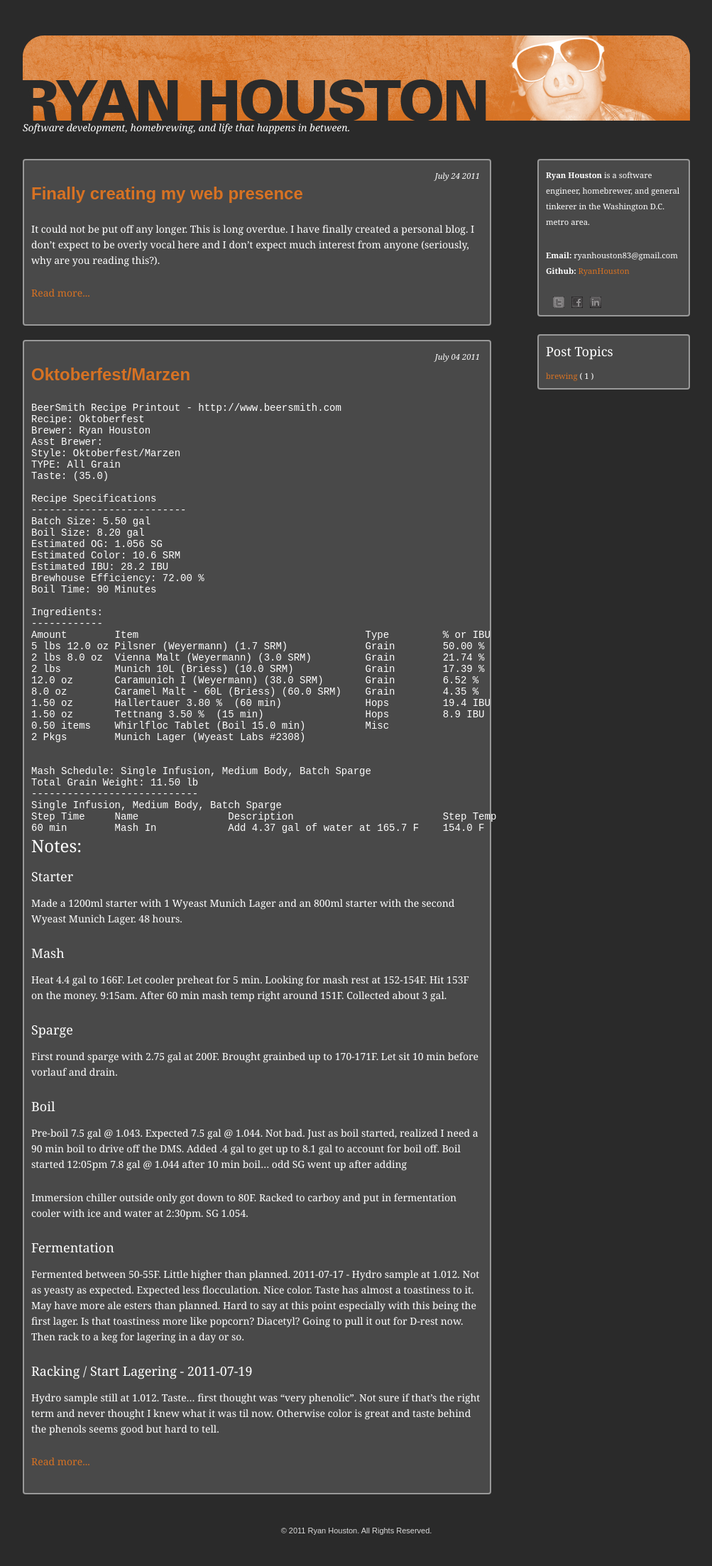
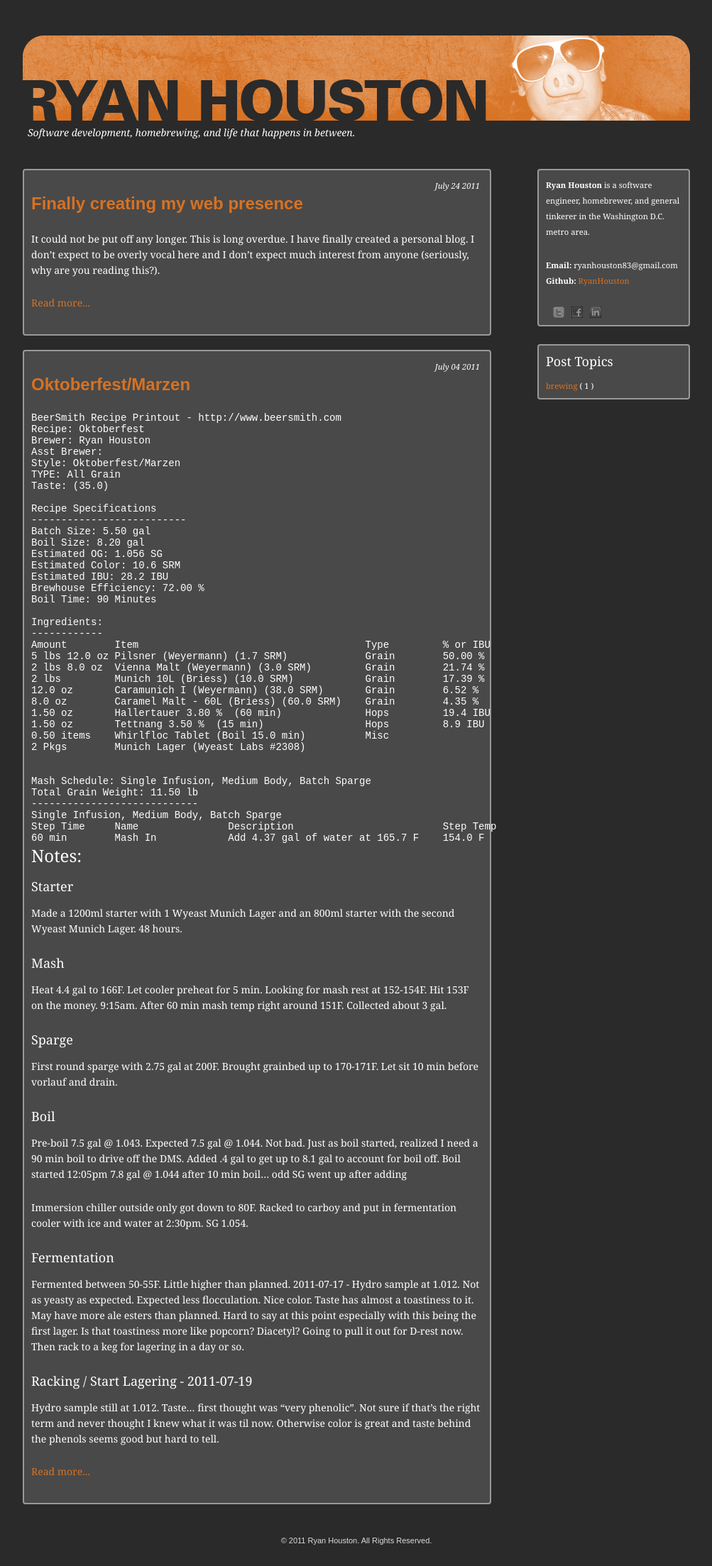
Before and after one commit to ryanhouston/ryanjhouston.com, a Jekyll site: the page built from index.html, in a window 1280 px wide. Shown: the whole page at 71% size, without its empty margins (138-1141 px from the left). Built offline with Jekyll 4.4.1, drawn with Linux system fonts in a browser that asks for light colours; the list of posts is cut into pages by our own code.

Commit message:
Little css tweak to tagline

```diff
--- a/_layouts/base.html
+++ b/_layouts/base.html
@@ -12,7 +12,7 @@
     <div id="container">
       <div id="header">
         <a href="/"><h1 id="logo">Ryan Houston</h1><img src="/images/houston_banner.jpg"/></a>
-        <em>Software development, homebrewing, and life that happens in between.</em>
+        <div id="tagline"><em>Software development, homebrewing, and life that happens in between.</em></div>
 
       </div>
 
--- a/css/blog.css
+++ b/css/blog.css
@@ -85,6 +85,8 @@ a:visited {
   padding: 10px;
   border: 2px solid #999;
   -webkit-border-radius: 4px;
+  -moz-border-radius: 4px;
+  border-radius: 4px;
   margin-bottom: 25px;
 }
 
@@ -112,6 +114,10 @@ a:visited {
   text-decoration: none;
 	display: block;
   color: #d77223;
+}
+
+#tagline {
+  padding: .5em;
 }
 
 /*** Socials ***/
@@ -203,6 +209,8 @@ a:visited {
   padding: 10px;
   border: 2px solid #999;
   -webkit-border-radius: 4px;
+  -moz-border-radius: 4px;
+  border-radius: 4px;
   margin-bottom: 20px;
 }
 
```
